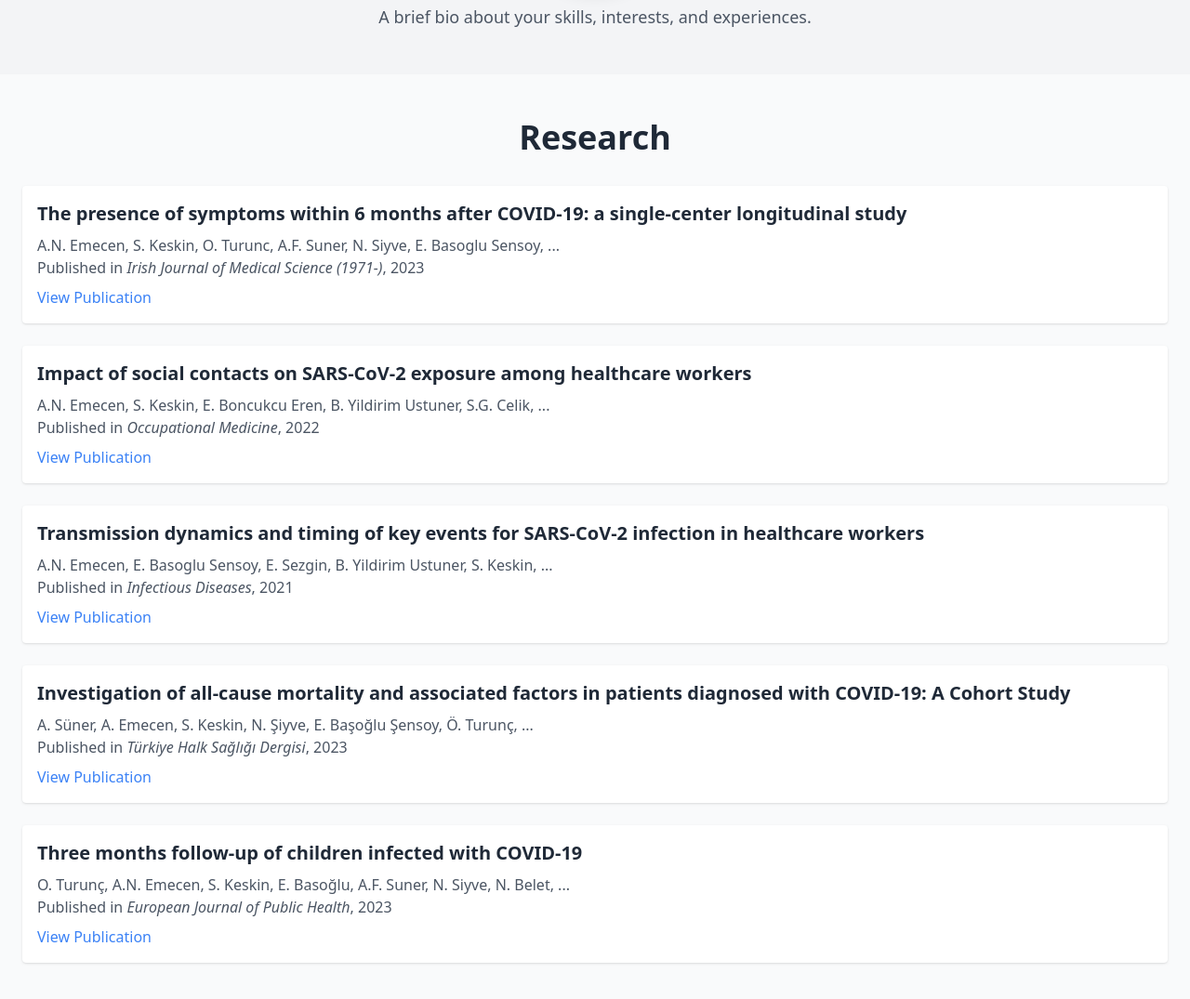
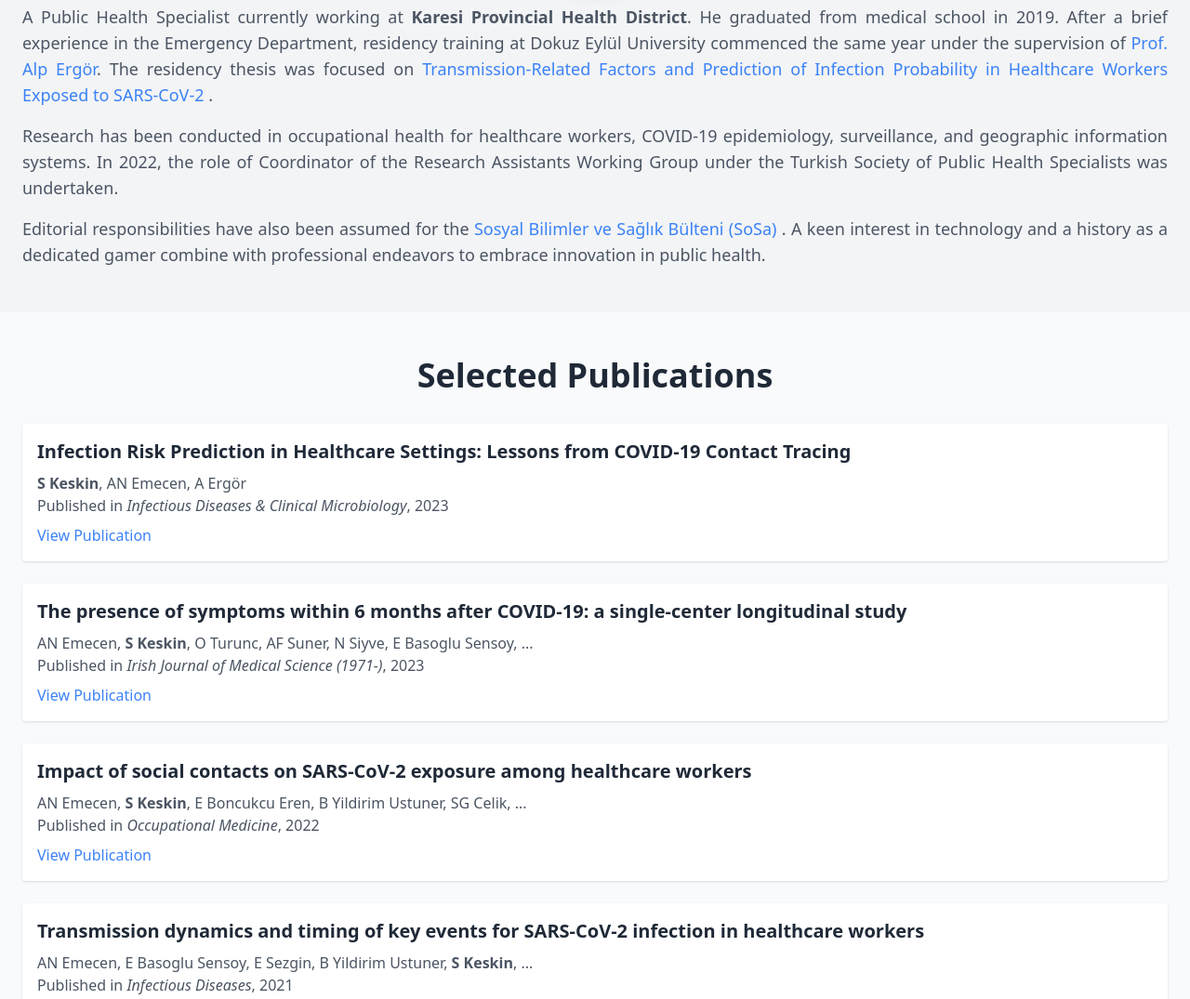
Before and after one commit to sal-keskin/sal-keskin.github.io, a plain HTML site: page index.html in a window 1280 px wide. Shown: the part 396-1471 px from the top of the page at 93% size. Drawn offline with nearby package versions, Linux system fonts and the light colour scheme.

Commit message:
Add files via upload

```diff
--- a/index.html
+++ b/index.html
@@ -13,7 +13,7 @@
             <a href="#" class="text-2xl font-bold text-gray-800">Salih Keskin</a>
             <nav class="space-x-6">
                 <a href="#about" class="hover:text-blue-500">About</a>
-                <a href="#research" class="hover:text-blue-500">Research</a>
+                <a href="#publications" class="hover:text-blue-500">Selected Publications</a>
                 <a href="#contact" class="hover:text-blue-500">Contact</a>
             </nav>
         </div>
@@ -26,49 +26,80 @@
             <div class="container mx-auto px-6 text-center">
                 <h2 class="text-4xl font-bold mb-4">About Me</h2>
                 <img src="assets/image.jpg" alt="Your Photo" class="mx-auto mt-6 rounded-full shadow-lg w-48 h-48 object-cover">
-                <p class="text-lg text-gray-600 mt-4">A brief bio about your skills, interests, and experiences.</p>
+                <p class="text-lg text-gray-600 mt-4 text-justify">
+                    A Public Health Specialist currently working at <strong>Karesi Provincial Health District</strong>.
+                    He graduated from medical school in 2019. After a brief experience in the Emergency Department,
+                    residency training at Dokuz Eylül University commenced the same year under the supervision of
+                    <a href="https://avesis.deu.edu.tr/alp.ergor" class="text-blue-500 hover:underline">Prof. Alp Ergör</a>.
+                    The residency thesis was focused on
+                    <a href="https://tez.yok.gov.tr/UlusalTezMerkezi/TezGoster?key=1pwTzRXnomYf6jwqVORfUW6qIF-F8ZWPC9g1jw_3lLPITHTXJjT8T3jr2S_VMIcO" class="text-blue-500 hover:underline">
+                        Transmission-Related Factors and Prediction of Infection Probability in Healthcare Workers Exposed to SARS-CoV-2
+                    </a>.
+                </p>
+                <p class="text-lg text-gray-600 mt-4 text-justify">
+                    Research has been conducted in occupational health for healthcare workers, COVID-19 epidemiology, surveillance,
+                    and geographic information systems. In 2022, the role of Coordinator of the Research Assistants Working Group under
+                    the Turkish Society of Public Health Specialists was undertaken.
+                </p>
+                <p class="text-lg text-gray-600 mt-4 text-justify">
+                    Editorial responsibilities have also been assumed for the
+                    <a href="https://sosabulten.com/" class="text-blue-500 hover:underline">
+                        Sosyal Bilimler ve Sağlık Bülteni (SoSa)
+                    </a>.
+                    A keen interest in technology and a history as a dedicated gamer combine with professional endeavors to embrace
+                    innovation in public health.
+                </p>
             </div>
         </section>
 
-        <!-- Research Section -->
-        <section id="research" class="py-12">
+        <!-- Selected Publications Section -->
+        <section id="publications" class="py-12">
             <div class="container mx-auto px-6">
-                <h2 class="text-4xl font-bold text-center mb-8">Research</h2>
+                <h2 class="text-4xl font-bold text-center mb-8">Selected Publications</h2>
                 <div class="space-y-6">
                     <!-- Publication 1 -->
                     <div class="bg-white shadow rounded p-4">
-                        <h3 class="text-xl font-bold mb-2">The presence of symptoms within 6 months after COVID-19: a single-center longitudinal study</h3>
-                        <p class="text-gray-600">A.N. Emecen, S. Keskin, O. Turunc, A.F. Suner, N. Siyve, E. Basoglu Sensoy, ...</p>
+                        <h3 class="text-xl font-bold mb-2">
+                            Infection Risk Prediction in Healthcare Settings: Lessons from COVID-19 Contact Tracing
+                        </h3>
+                        <p class="text-gray-600">
+                            <strong>S Keskin</strong>, AN Emecen, A Ergör
+                        </p>
+                        <p class="text-gray-600">Published in <em>Infectious Diseases & Clinical Microbiology</em>, 2023</p>
+                        <a href="https://www.ncbi.nlm.nih.gov/pmc/articles/PMC11019727/" class="text-blue-500 hover:underline mt-2 block">View Publication</a>
+                    </div>
+                    <!-- Publication 2 -->
+                    <div class="bg-white shadow rounded p-4">
+                        <h3 class="text-xl font-bold mb-2">
+                            The presence of symptoms within 6 months after COVID-19: a single-center longitudinal study
+                        </h3>
+                        <p class="text-gray-600">
+                            AN Emecen, <strong>S Keskin</strong>, O Turunc, AF Suner, N Siyve, E Basoglu Sensoy, ...
+                        </p>
                         <p class="text-gray-600">Published in <em>Irish Journal of Medical Science (1971-)</em>, 2023</p>
                         <a href="https://link.springer.com/article/10.1007/s11845-023-03015-0" class="text-blue-500 hover:underline mt-2 block">View Publication</a>
                     </div>
-                    <!-- Publication 2 -->
+                    <!-- Publication 3 -->
                     <div class="bg-white shadow rounded p-4">
-                        <h3 class="text-xl font-bold mb-2">Impact of social contacts on SARS-CoV-2 exposure among healthcare workers</h3>
-                        <p class="text-gray-600">A.N. Emecen, S. Keskin, E. Boncukcu Eren, B. Yildirim Ustuner, S.G. Celik, ...</p>
+                        <h3 class="text-xl font-bold mb-2">
+                            Impact of social contacts on SARS-CoV-2 exposure among healthcare workers
+                        </h3>
+                        <p class="text-gray-600">
+                            AN Emecen, <strong>S Keskin</strong>, E Boncukcu Eren, B Yildirim Ustuner, SG Celik, ...
+                        </p>
                         <p class="text-gray-600">Published in <em>Occupational Medicine</em>, 2022</p>
                         <a href="https://academic.oup.com/occmed/article/72/1/10/6527831" class="text-blue-500 hover:underline mt-2 block">View Publication</a>
                     </div>
-                    <!-- Publication 3 -->
-                    <div class="bg-white shadow rounded p-4">
-                        <h3 class="text-xl font-bold mb-2">Transmission dynamics and timing of key events for SARS-CoV-2 infection in healthcare workers</h3>
-                        <p class="text-gray-600">A.N. Emecen, E. Basoglu Sensoy, E. Sezgin, B. Yildirim Ustuner, S. Keskin, ...</p>
-                        <p class="text-gray-600">Published in <em>Infectious Diseases</em>, 2021</p>
-                        <a href="#" class="text-blue-500 hover:underline mt-2 block">View Publication</a>
-                    </div>
                     <!-- Publication 4 -->
                     <div class="bg-white shadow rounded p-4">
-                        <h3 class="text-xl font-bold mb-2">Investigation of all-cause mortality and associated factors in patients diagnosed with COVID-19: A Cohort Study</h3>
-                        <p class="text-gray-600">A. Süner, A. Emecen, S. Keskin, N. Şiyve, E. Başoğlu Şensoy, Ö. Turunç, ...</p>
-                        <p class="text-gray-600">Published in <em>Türkiye Halk Sağlığı Dergisi</em>, 2023</p>
-                        <a href="#" class="text-blue-500 hover:underline mt-2 block">View Publication</a>
-                    </div>
-                    <!-- Publication 5 -->
-                    <div class="bg-white shadow rounded p-4">
-                        <h3 class="text-xl font-bold mb-2">Three months follow-up of children infected with COVID-19</h3>
-                        <p class="text-gray-600">O. Turunç, A.N. Emecen, S. Keskin, E. Basoğlu, A.F. Suner, N. Siyve, N. Belet, ...</p>
-                        <p class="text-gray-600">Published in <em>European Journal of Public Health</em>, 2023</p>
-                        <a href="#" class="text-blue-500 hover:underline mt-2 block">View Publication</a>
+                        <h3 class="text-xl font-bold mb-2">
+                            Transmission dynamics and timing of key events for SARS-CoV-2 infection in healthcare workers
+                        </h3>
+                        <p class="text-gray-600">
+                            AN Emecen, E Basoglu Sensoy, E Sezgin, B Yildirim Ustuner, <strong>S Keskin</strong>, ...
+                        </p>
+                        <p class="text-gray-600">Published in <em>Infectious Diseases</em>, 2021</p>
+                        <a href="https://www.tandfonline.com/doi/abs/10.1080/23744235.2021.1900599" class="text-blue-500 hover:underline mt-2 block">View Publication</a>
                     </div>
                 </div>
             </div>
```
